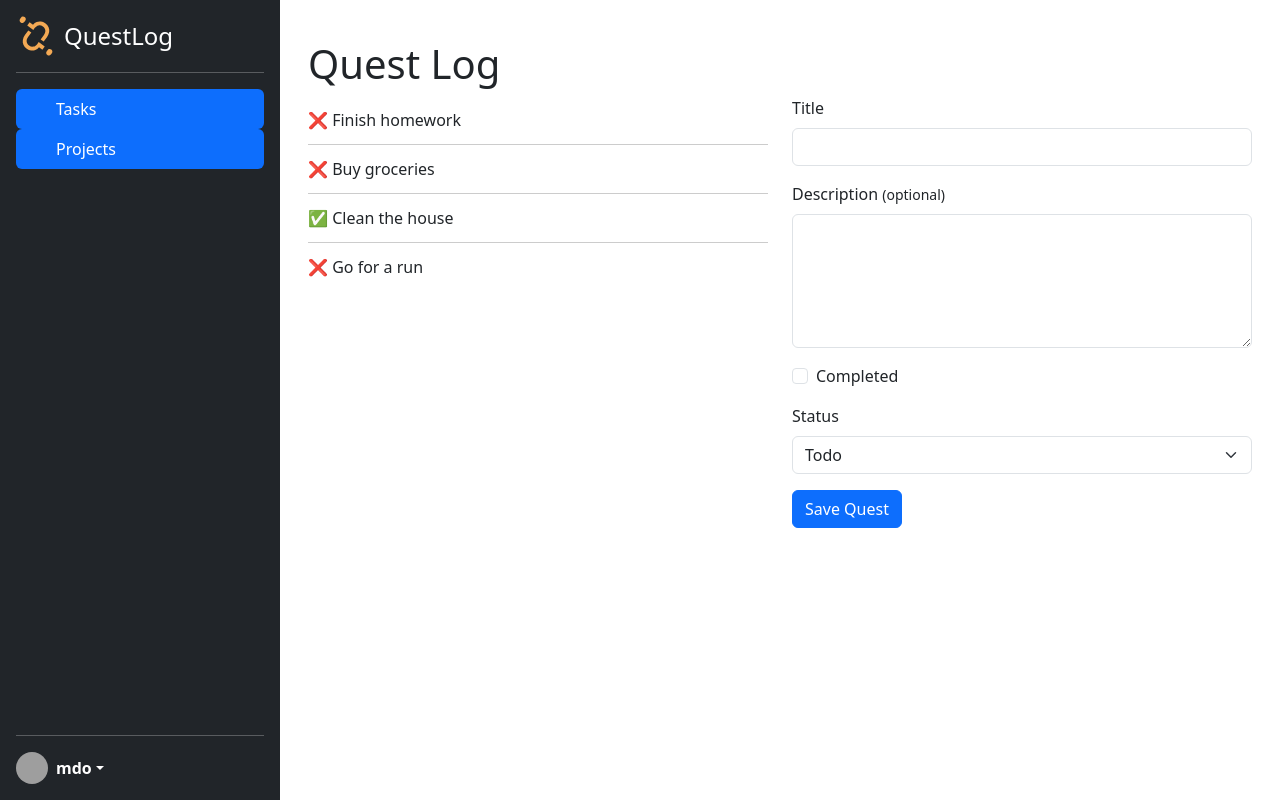
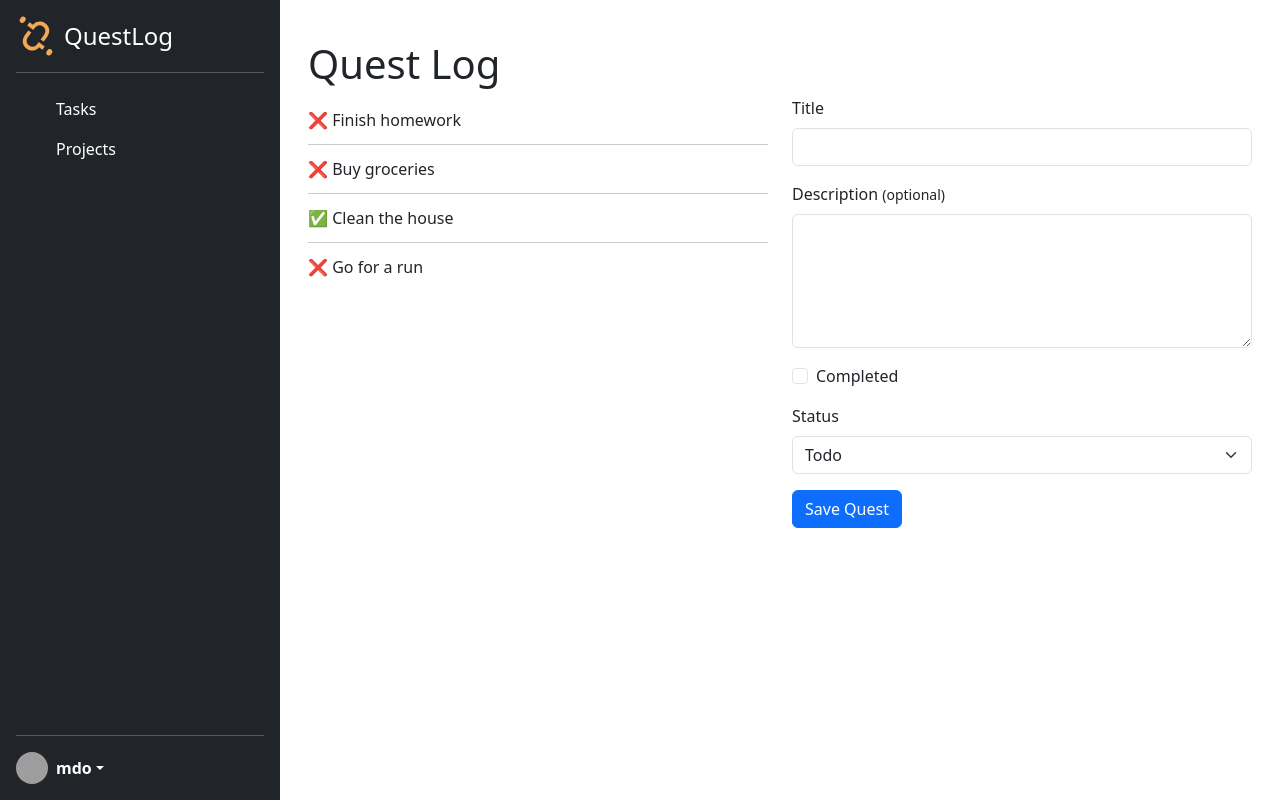
Before and after one commit to Rasalas/bachelor-todo-nodejs-react, a React (Create React App) app in the folder frontend/: page / in a window 1280 px wide. Built offline with nearby package versions, Linux system fonts and the light colour scheme; grey boxes are pictures that could not be loaded.

Commit message:
🐛 fixed sidebar nav-link highlighting

```diff
--- a/frontend/src/components/Layout/Sidebar.tsx
+++ b/frontend/src/components/Layout/Sidebar.tsx
@@ -3,8 +3,11 @@ import 'bootstrap/dist/css/bootstrap.css';
 import "./Sidebar.css";
 import * as Bootstrap from 'bootstrap';
 import questlogLogo from "../../assets/questlog-logo.svg";
-import { Link, NavLink, NavLinkProps} from "react-router-dom";
+import { Link, NavLink} from "react-router-dom";
 
+interface NavLinkRenderProps {
+    isActive: boolean;
+  }
 
 const Sidebar: React.FC = () => {
     useEffect(() => {
@@ -20,9 +23,9 @@ const Sidebar: React.FC = () => {
         };
       }, []);
 
-      const handleActiveNavLink = (isActive:NavLinkProps) => {
+      const handleActiveNavLink = ({ isActive }: NavLinkRenderProps): string => {
         return isActive ? 'nav-link active' : 'nav-link text-white';
-      }
+      };
 
   return (
     <div
@@ -42,7 +45,7 @@ const Sidebar: React.FC = () => {
       <hr />
       <ul className="nav nav-pills flex-column mb-auto">
         <li className="nav-item">
-          <NavLink to="/tasks" className={(isActive) => handleActiveNavLink(isActive)}>
+          <NavLink to="/tasks" className={handleActiveNavLink}>
             <svg className="bi me-2" width="16" height="16">
               <use href="/tasks"></use>
             </svg>
@@ -50,7 +53,7 @@ const Sidebar: React.FC = () => {
           </NavLink>
         </li>
         <li>
-          <NavLink to="/projects" className={(isActive) => handleActiveNavLink(isActive)}>
+          <NavLink to="/projects" className={handleActiveNavLink}>
             <svg className="bi me-2" width="16" height="16">
               <use href="/projects"></use>
             </svg>
```
